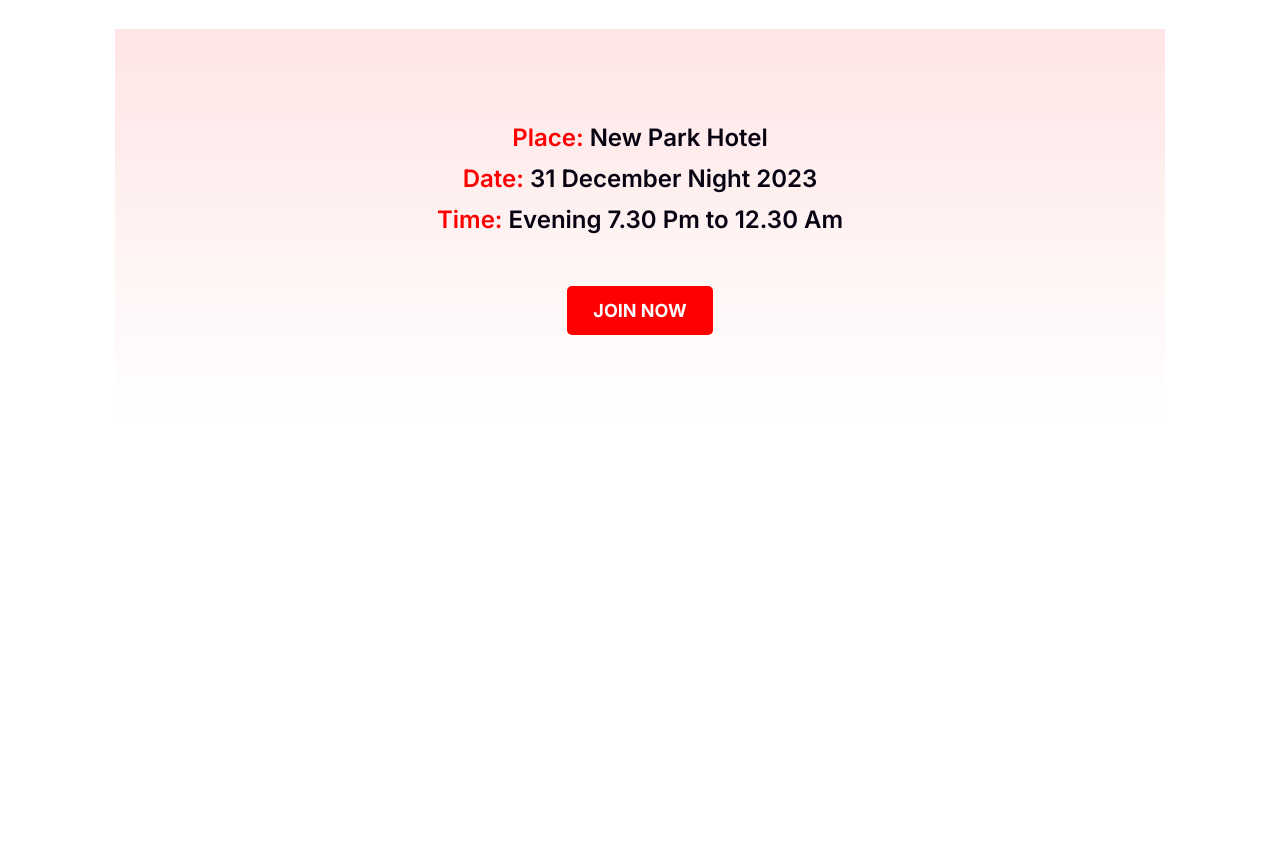
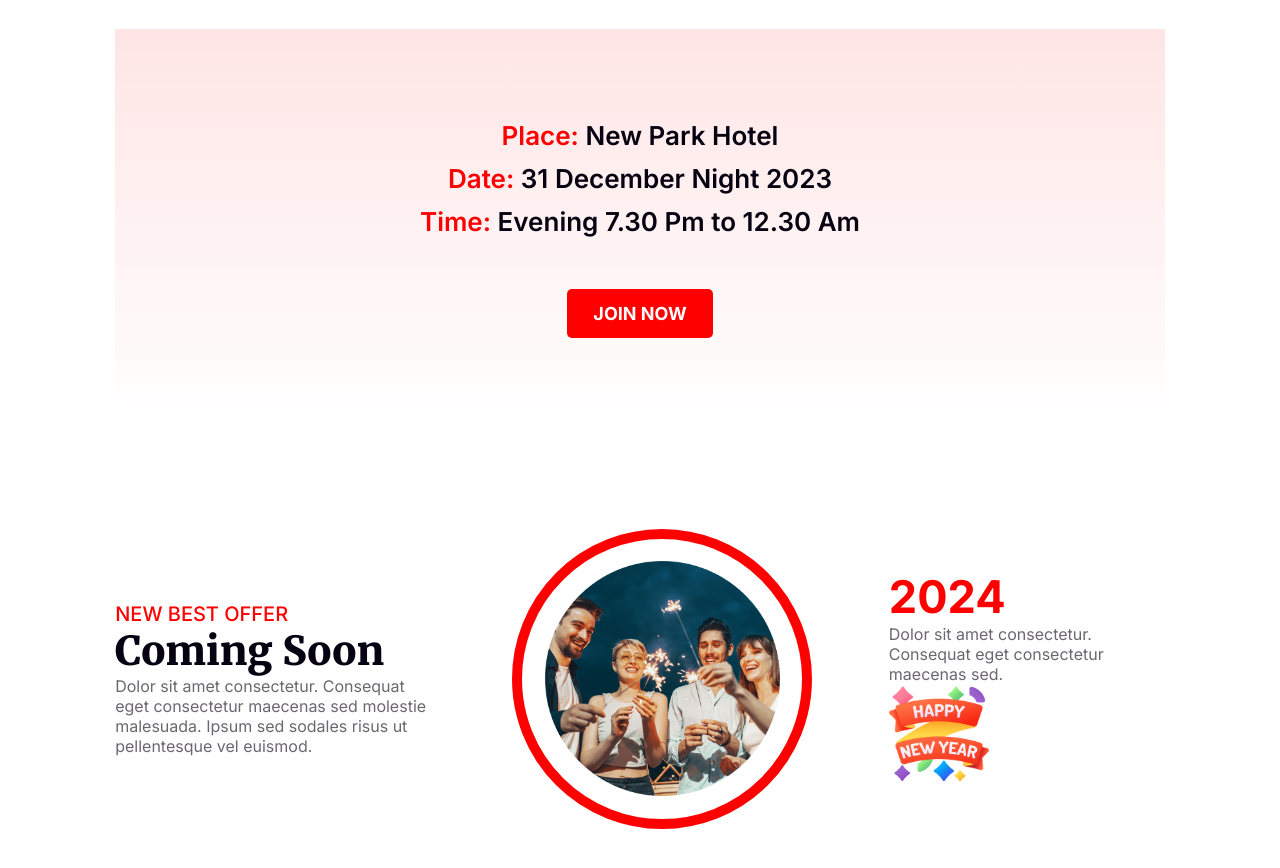
Before and after one commit to Sohana-Karniz-Mimmi/Happy-New-Year, a plain HTML site: page index.html in a window 1280 px wide. Shown: the part 2080-2948 px from the top of the page. Before the commit the page ends 2609 px from the top, so only its background shows below. Drawn offline with Linux system fonts and the light colour scheme.

Commit message:
new best offer added

```diff
--- a/index.html
+++ b/index.html
@@ -86,5 +86,33 @@
       </div>
     </section>
     <!-- Address Section Start Here -->
+
+    <!-- New Best Offer Section Start Here -->
+    <section>
+      <div class="container">
+        <div class="new-offer-wrapper">
+          <div class="coming-soon">
+            <p class="offer-title">NEW BEST OFFER</p>
+            <h3 class="sub-title">Coming Soon</h3>
+            <p class="offer-descriptioin">Dolor sit amet consectetur. Consequat eget consectetur maecenas sed molestie malesuada. Ipsum sed sodales risus ut pellentesque vel euismod. </p>
+          </div>
+          <div class="offer-img">
+            <div class="offer-circle">
+              <img src="images/Ellipse 1.png" alt="">
+            </div>
+          </div>
+          <div class="offer-content">
+            <h2 class="offer-content-title text-primary">
+              2024
+            </h2>
+            <p class="offer-content-description">
+              Dolor sit amet consectetur. Consequat eget consectetur maecenas sed.
+            </p>
+            <img src="images/Group 96.png" alt="">
+          </div>
+        </div>
+      </div>
+    </section>
+    <!-- New Best Offer Section End Here -->
   </body>
 </html>
--- a/styles/style.css
+++ b/styles/style.css
@@ -38,7 +38,6 @@
   border: none;
   padding: 14px 26px;
   border-radius: 5px;
-
 }
 
 section {
@@ -165,7 +164,7 @@
 .btn-joinNow {
   color: #fff;
   text-align: center;
- font-family: "Inter", sans-serif;
+  font-family: "Inter", sans-serif;
   font-size: 18px;
   font-weight: 700;
   background: transparent;
@@ -201,9 +200,6 @@
   text-align: center;
 }
 
-.new-park-hotel {
-}
-
 .text-primary {
   color: #f00;
 }
@@ -211,11 +207,72 @@
 .address {
   color: #070211;
   font-family: "Inter", sans-serif;
-  font-size: 24px;
+  font-size: 26px;
   font-weight: 600;
   margin-bottom: 12px;
 }
 
-.btn-hotel{
+.btn-hotel {
   margin-top: 40px;
 }
+
+/* New Best Offer Style Start Here */
+
+.new-offer-wrapper {
+  display: flex;
+  align-items: center;
+  justify-content: space-between;
+}
+
+.offer-title {
+  color: #f00;
+  font-size: 20px;
+  font-weight: 500;
+}
+
+.sub-title {
+  color: #070211;
+  font-family: "Merriweather", serif;
+  font-size: 40px;
+  font-weight: 900;
+}
+
+.offer-descriptioin {
+  font-size: 16px;
+}
+
+.coming-soon {
+  width: 320px;
+}
+.offer-img {
+  width: 300px;
+  height: 300px;
+  border: 10px solid red;
+  border-radius: 100%;
+  display: flex;
+  align-items: center;
+  justify-content: center;
+}
+
+.offer-circle {
+  width: 235px;
+  height: 235px;
+}
+
+.offer-content {
+  width: 276px;
+}
+
+.offer-content img {
+  width: 100px;
+}
+
+.offer-content-title {
+  font-family: "Inter", sans-serif;
+  font-size: 45px;
+  font-weight: 700;
+}
+
+.offer-content-description {
+  font-size: 16px;
+}
```
